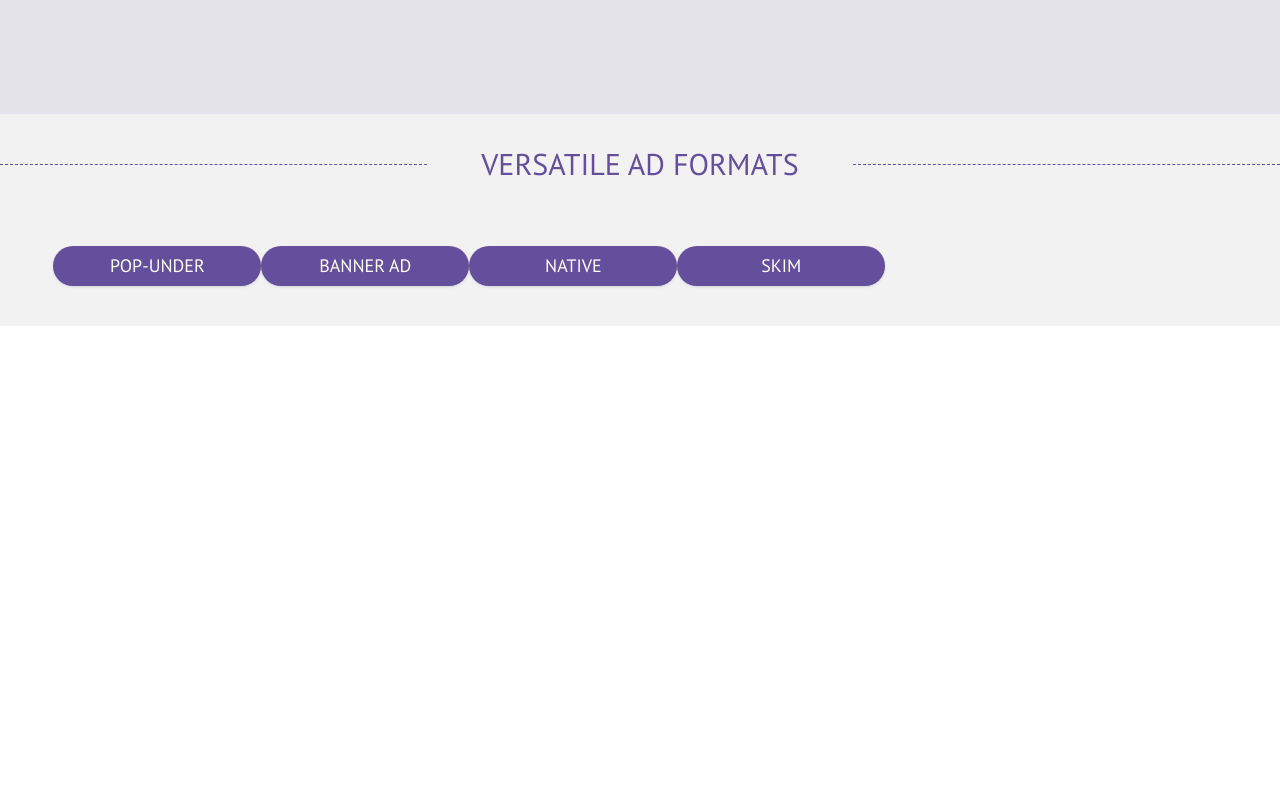
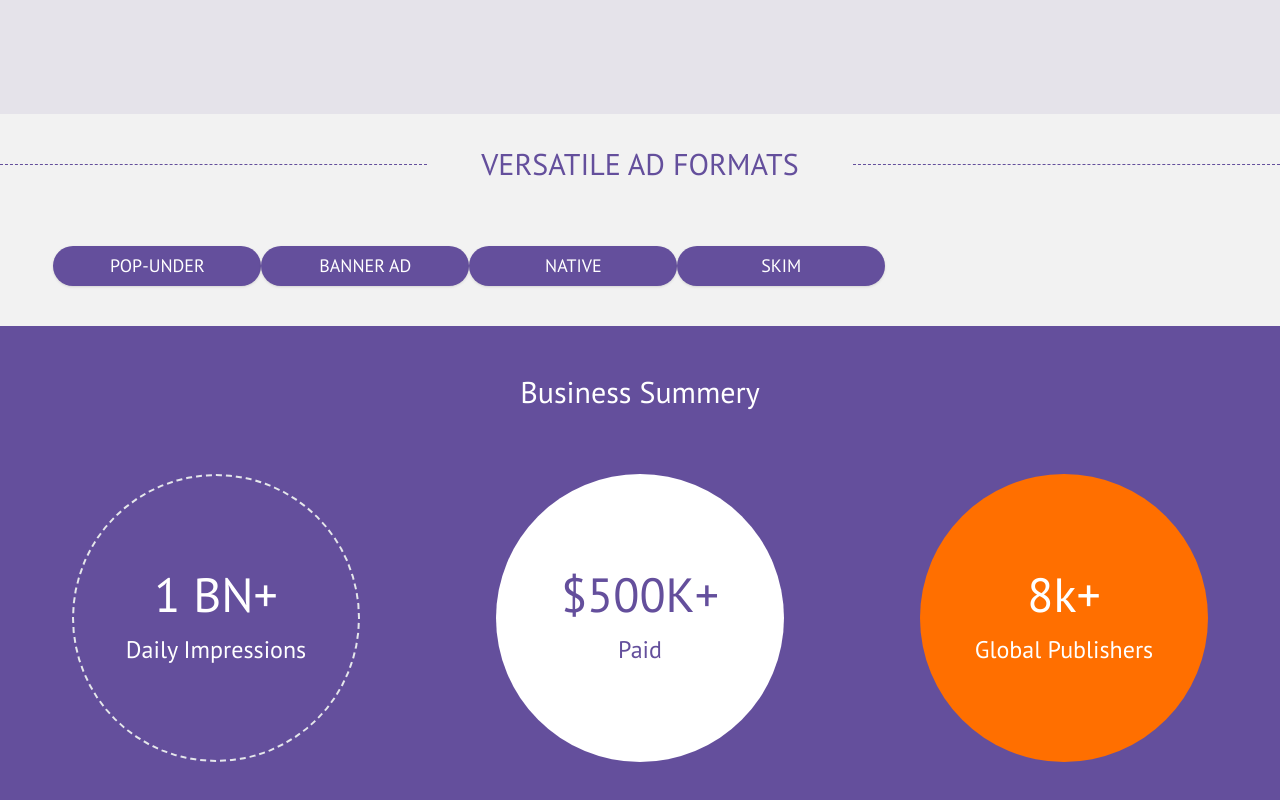
Before and after one commit to SyedMonir/mk_tech, a React (Create React App) app: page / in a window 1280 px wide. Shown: the part 1474-2274 px from the top of the page. Before the commit the page ends 1800 px from the top, so only its background shows below. Built offline with nearby package versions, Linux system fonts and the light colour scheme.

Commit message:
added buisness summery

```diff
--- /dev/null
+++ b/src/Components/FinalSummery.js
@@ -0,0 +1,44 @@
+import React from 'react';
+
+const FinalSummery = () => {
+  return (
+    <>
+      <section className="text-gray-600 body-font bg-secondary">
+        <div className="container px-5 py-12 mx-auto">
+          <h2 className="text-center text-3xl text-white">Business Summery</h2>
+          <div className="flex flex-wrap -m-4">
+            {/* 1 */}
+            <div className="p-4 lg:w-1/3">
+              <div className="h-full bg-opacity-75 px-8 pt-16 pb-24 rounded-lg overflow-hidden text-center relative">
+                <div className=" sm:text-2xl text-xl font-medium text-white rounded-[50%] w-72 h-72 mb-3 mx-auto flex items-center justify-center flex-col border-dashed border-2">
+                  <h2 className="text-5xl mb-4">1 BN+</h2>
+                  <p>Daily Impressions</p>
+                </div>
+              </div>
+            </div>
+            {/* 2 */}
+            <div className="p-4 lg:w-1/3">
+              <div className="h-full bg-opacity-75 px-8 pt-16 pb-24 rounded-lg overflow-hidden text-center relative">
+                <div className=" sm:text-2xl text-xl font-medium bg-white text-secondary rounded-[50%] w-72 h-72 mb-3 mx-auto flex items-center justify-center flex-col ">
+                  <h2 className="text-5xl mb-4">$500K+</h2>
+                  <p>Paid</p>
+                </div>
+              </div>
+            </div>
+            {/* 3 */}
+            <div className="p-4 lg:w-1/3">
+              <div className="h-full bg-opacity-75 px-8 pt-16 pb-24 rounded-lg overflow-hidden text-center relative">
+                <div className=" sm:text-2xl text-xl font-medium bg-primary text-white rounded-[50%] w-72 h-72 mb-3 mx-auto flex items-center justify-center flex-col ">
+                  <h2 className="text-5xl mb-4">8k+</h2>
+                  <p>Global Publishers</p>
+                </div>
+              </div>
+            </div>
+          </div>
+        </div>
+      </section>
+    </>
+  );
+};
+
+export default FinalSummery;
--- a/src/Components/Home.js
+++ b/src/Components/Home.js
@@ -1,4 +1,5 @@
 import React from 'react';
+import FinalSummery from './FinalSummery';
 import Hero from './Hero';
 import Summery from './Summery';
 import Versatile from './Versatile';
@@ -9,6 +10,7 @@ const Home = () => {
       <Hero />
       <Summery />
       <Versatile />
+      <FinalSummery />
     </section>
   );
 };
```
